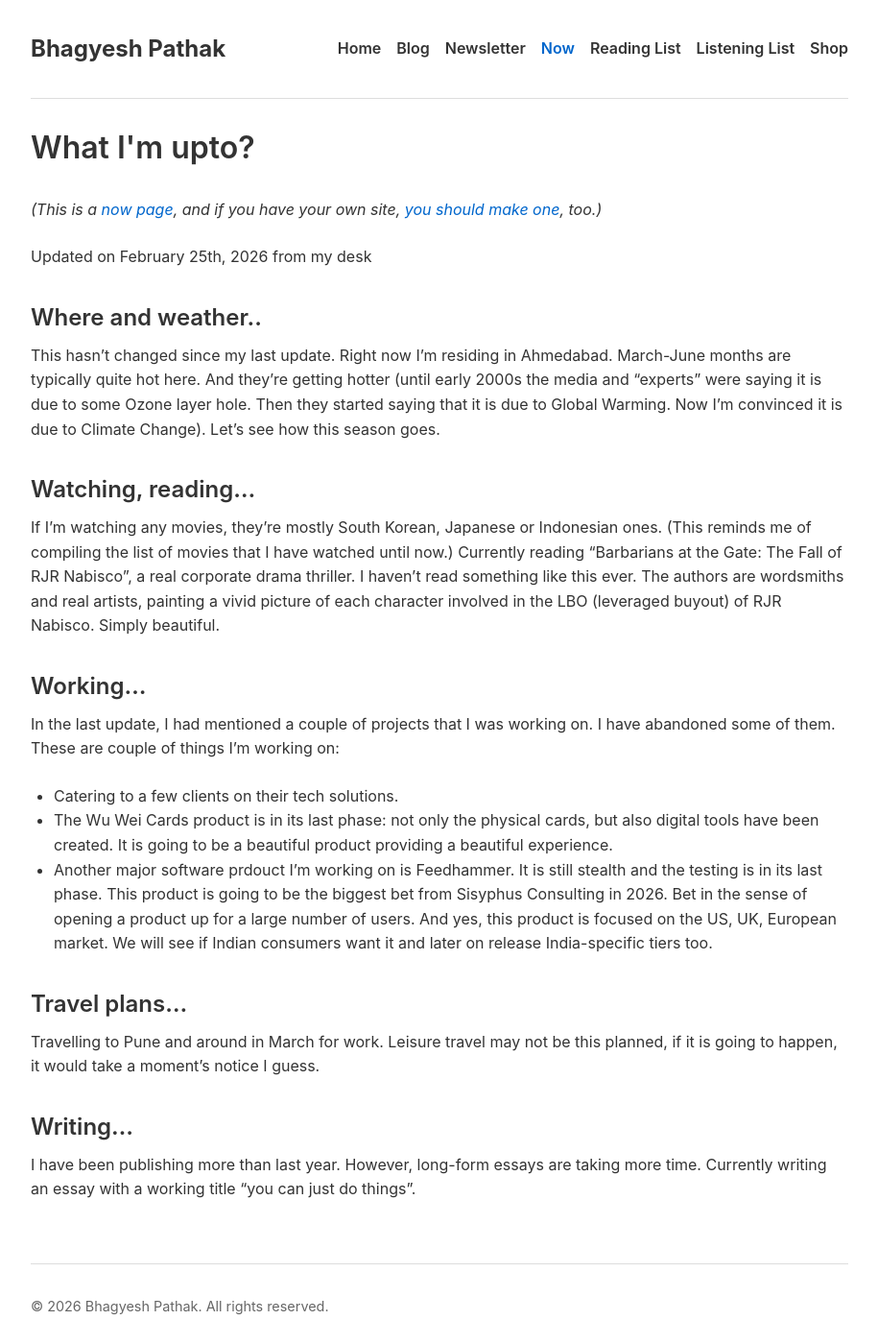
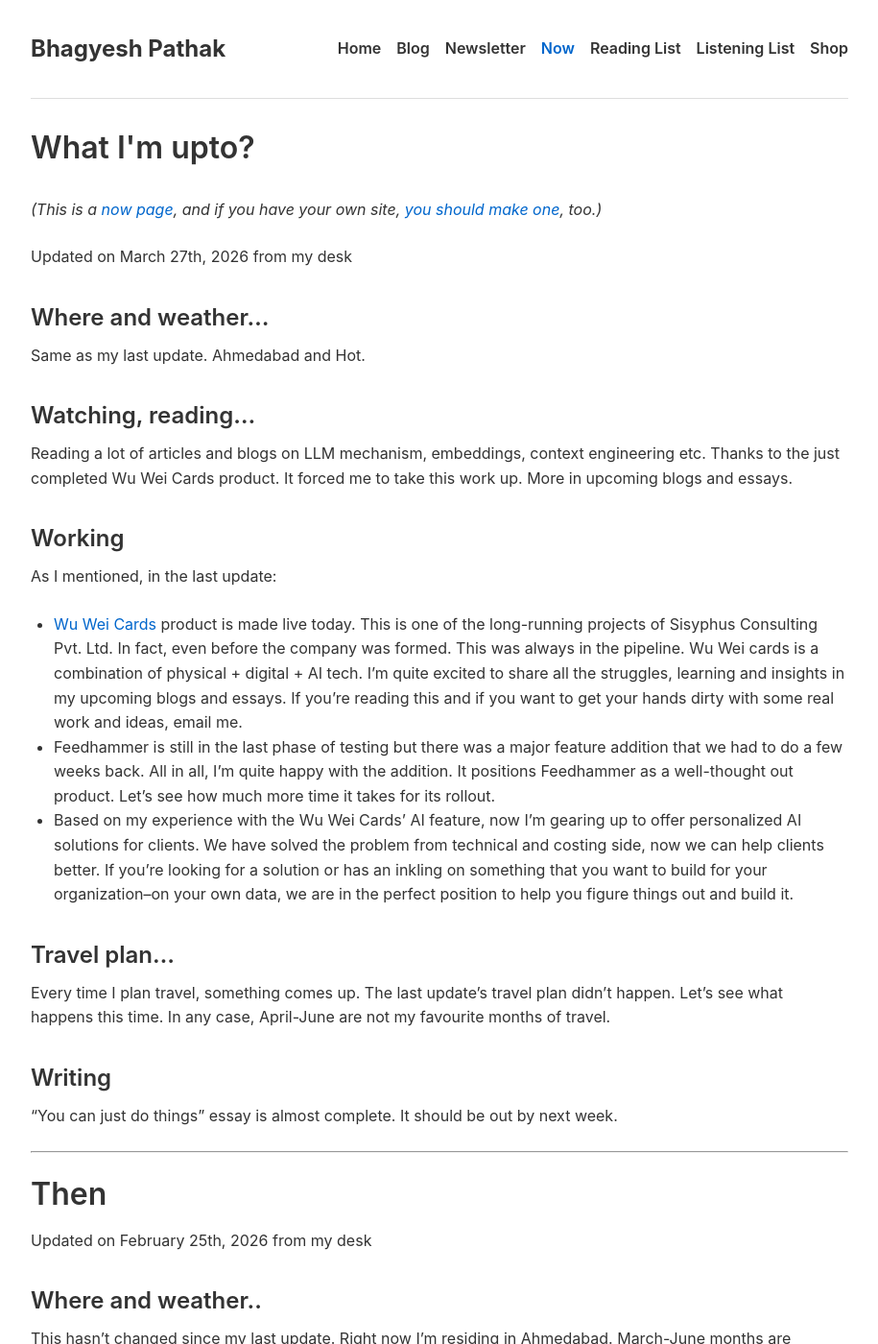
Before and after one commit to bhagyeshsp/bsp-web, a Jekyll site: the page built from pages/now.md, in a window 1280 px wide and 1400 px high. Shown: the whole window at 96% size, without its empty margins (182-1097 px from the left). Built offline with Jekyll 4.4.1, drawn with Linux system fonts in a browser that asks for light colours.

Commit message:
new: post, now and shop page updates for wu wei cards

```diff
--- a/pages/now.md
+++ b/pages/now.md
@@ -6,6 +6,36 @@ description: "A snapshot of my current activities: projects, reading, and writin
 ---
 
 _(This is a [now page](https://nownownow.com/about), and if you have your own site, [you should make one](https://nownownow.com/about), too.)_
+
+Updated on March 27th, 2026 from my desk
+
+## Where and weather...
+
+Same as my last update. Ahmedabad and Hot.
+
+## Watching, reading...
+
+Reading a lot of articles and blogs on LLM mechanism, embeddings, context engineering etc. Thanks to the just completed Wu Wei Cards product. It forced me to take this work up. More in upcoming blogs and essays.
+
+## Working
+
+As I mentioned, in the last update:
+
+- [Wu Wei Cards](https://wuwei.cards) product is made live today. This is one of the long-running projects of Sisyphus Consulting Pvt. Ltd. In fact, even before the company was formed. This was always in the pipeline. Wu Wei cards is a combination of physical + digital + AI tech. I'm quite excited to share all the struggles, learning and insights in my upcoming blogs and essays. If you're reading this and if you want to get your hands dirty with some real work and ideas, email me.
+- Feedhammer is still in the last phase of testing but there was a major feature addition that we had to do a few weeks back. All in all, I'm quite happy with the addition. It positions Feedhammer as a well-thought out product. Let's see how much more time it takes for its rollout.
+- Based on my experience with the Wu Wei Cards' AI feature, now I'm gearing up to offer personalized AI solutions for clients. We have solved the problem from technical and costing side, now we can help clients better. If you're looking for a solution or has an inkling on something that you want to build for your organization--on your own data, we are in the perfect position to help you figure things out and build it.
+
+## Travel plan...
+
+Every time I plan travel, something comes up. The last update's travel plan didn't happen. Let's see what happens this time. In any case, April-June are not my favourite months of travel.
+
+## Writing
+
+"You can just do things" essay is almost complete. It should be out by next week.
+
+---
+
+# Then
 
 Updated on February 25th, 2026 from my desk
 
```
Also changed, not shown: _posts/2026-03-27-wu-wei-cards-are-live-.md (added, +45 -0 lines), pages/shop.md (+9 -3 lines), assets/images/uploads/wuwei-1.webp (added).
